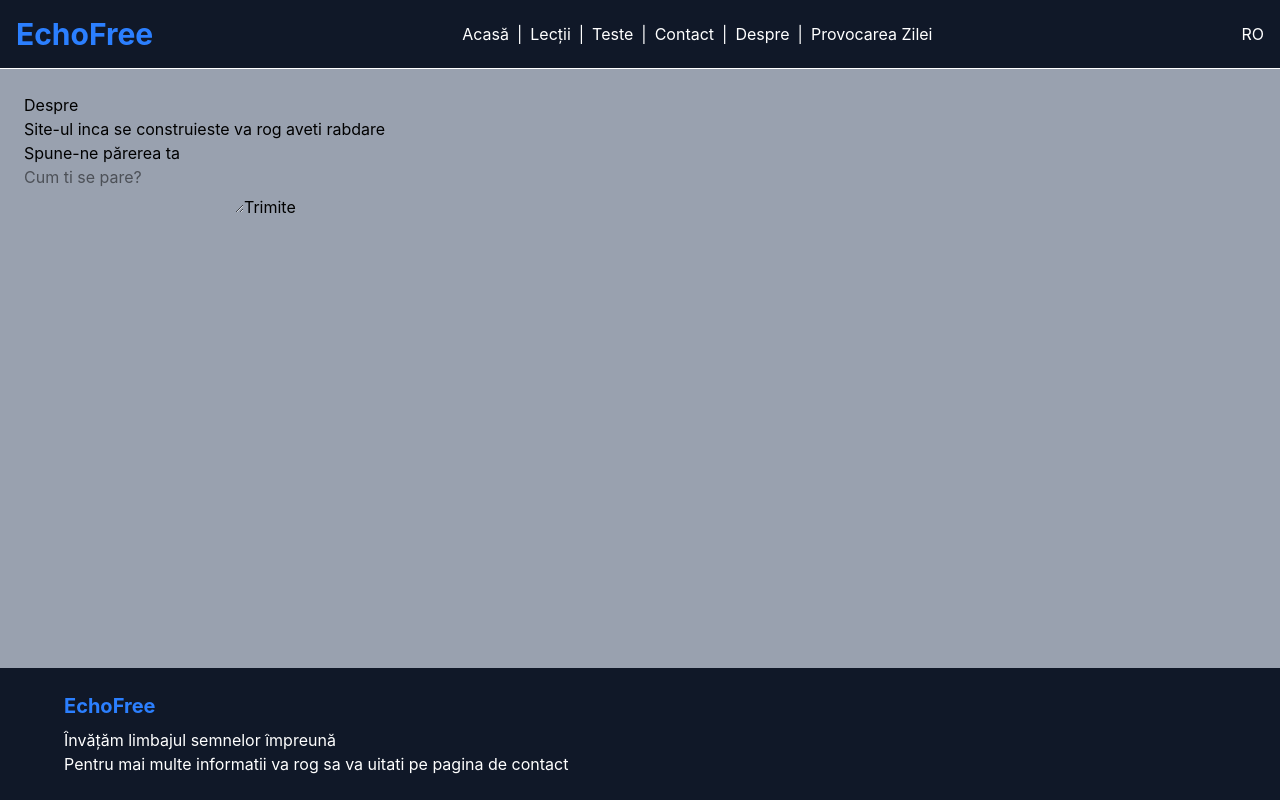
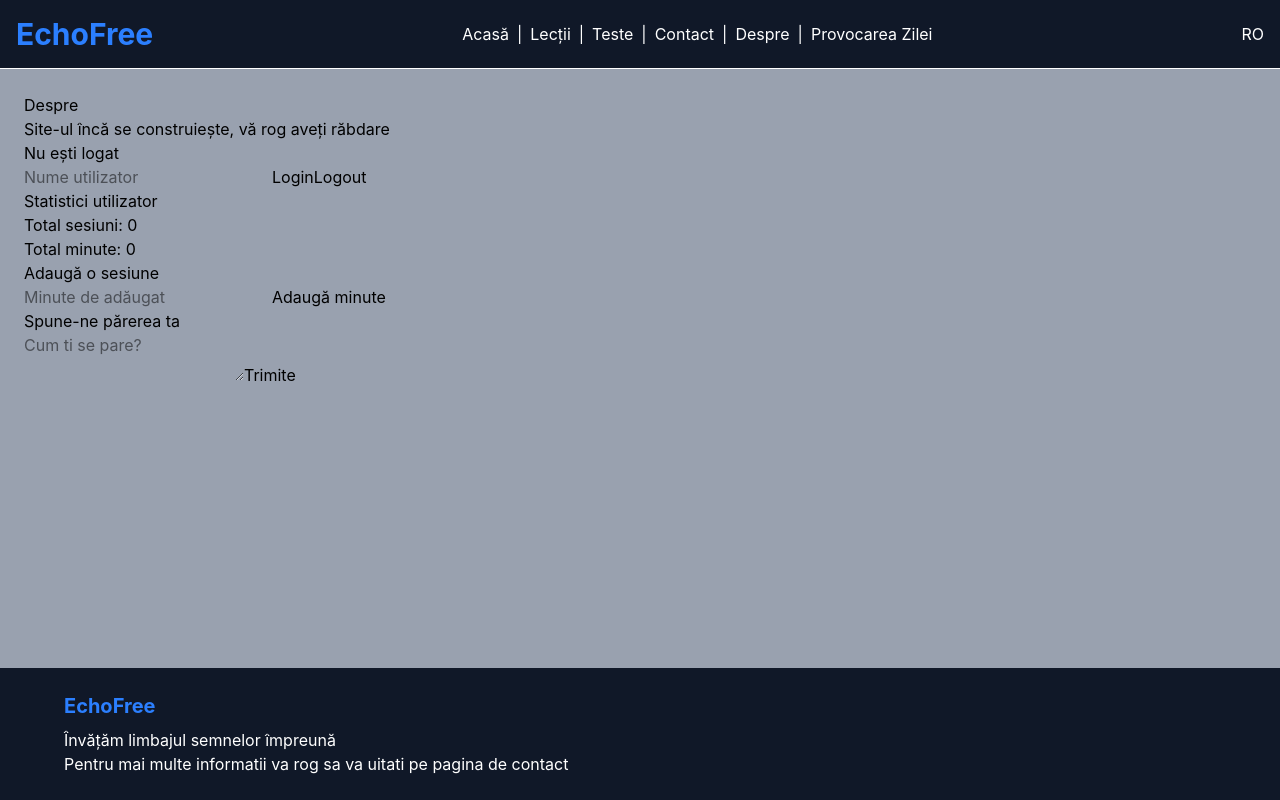
Before and after one commit to Racz-Emanuel/OneYearProject, a Vue app: page /despre in a window 1280 px wide. Built offline with nearby package versions, Linux system fonts and the light colour scheme.

Commit message:
Am adaugat 3 stores in pinia folosind getters si setters

```diff
--- a/src/components/Acheivements.vue
+++ b/src/components/Acheivements.vue
@@ -1,31 +1,27 @@
 <script setup>
-import { computed, ref } from "vue"
+import { ref } from "vue"
+import { useAchievementsStore } from "@/stores/achievements"
 import BootstrapIcon from "@/components/BootStrapIcons.vue"
 
+const store = useAchievementsStore()
 const inputValue = ref("")
-const achievements = computed(() => {
-  const total = parseInt(inputValue.value)
-  if (isNaN(total) || total <= 0) return []
-  const result = []
-  if (total >= 5) result.push({ name: "Inceaptor", icon: "award" })
-  if (total >= 10) result.push({ name: "Intermediar", icon: "star" })
-  if (total >= 20) result.push({ name: "Maestru", icon: "gem" })
-  return result
-})
 </script>
 
 <template>
   <div>
     <h3>Insigne obținute</h3>
 
-    <div>
-      <input v-model="inputValue" type="number" placeholder="Ce numar de lecti ai invatat" />
+    <input v-model="inputValue" type="number" placeholder="Ce număr de lecții ai învățat" />
+
+    <button @click="store.setLessons(Number(inputValue))">Verifică</button>
+
+    <button @click="store.reset">Reset</button>
+
+    <div v-if="store.achievements.length === 0">
+      <p>Nu ai încă insigne</p>
     </div>
 
-    <div v-if="achievements.length === 0">
-      <p>Introdu un număr pentru a vedea insignele!</p>
-    </div>
-    <div v-else v-for="a in achievements" :key="a.name">
+    <div v-else v-for="a in store.achievements" :key="a.name">
       <p>
         <BootstrapIcon :name="a.icon" />
         <strong>{{ a.name }}</strong>
--- a/src/router/index.js
+++ b/src/router/index.js
@@ -4,7 +4,7 @@ import LessonsView from "@/sites/LessonsView.vue"
 import QuizView from "@/sites/QuizView.vue"
 import ContactView from "@/sites/ContactView.vue"
 import AboutView from "@/sites/AboutView.vue"
-        import DailyChallengeView from "@/sites/DailyChallengeView.vue"
+import DailyChallengeView from "@/sites/DailyChallengeView.vue"
 import BeginnerLessons from "@/lessons/BeginnerLessons.vue"
 import IntermediateLessons from "@/lessons/IntermediateLessons.vue"
 import DifficultLessons from "@/lessons/DifficultLessons.vue"
--- a/src/sites/AboutView.vue
+++ b/src/sites/AboutView.vue
@@ -1,11 +1,40 @@
 <script setup>
-import FeedBack from '@/components/FeedBack.vue';
+import FeedBack from "@/components/FeedBack.vue"
+import { useUserStore } from "@/stores/user.js"
+import { useStatsStore } from "@/stores/stats.js"
+
+const userStore = useUserStore()
+const statsStore = useStatsStore()
 </script>
 
 <template>
   <div>
     <h2>Despre</h2>
-    <p>Site-ul inca se construieste va rog aveti rabdare</p>
-    <FeedBack/>
+    <p>Site-ul încă se construiește, vă rog aveți răbdare</p>
+
+    <p v-if="userStore.isLoggedIn">Bine ai venit, {{ userStore.userName }}!</p>
+    <p v-else>Nu ești logat</p>
+
+    <div>
+      <input v-model="loginName" placeholder="Nume utilizator" />
+      <button @click="userStore.login(loginName)">Login</button>
+      <button @click="userStore.logout">Logout</button>
+    </div>
+
+    <div>
+      <h2>Statistici utilizator</h2>
+
+      <p>Total sesiuni: {{ statsStore.totalSessions }}</p>
+      <p>Total minute: {{ statsStore.totalMinutes }}</p>
+
+      <button @click="statsStore.addSession">Adaugă o sesiune</button>
+
+      <div>
+        <input v-model="minutesToAdd" type="number" placeholder="Minute de adăugat" />
+        <button @click="statsStore.addMinutes(Number(minutesToAdd))">Adaugă minute</button>
+      </div>
+    </div>
+
+    <FeedBack />
   </div>
 </template>
--- /dev/null
+++ b/src/stores/achievements.js
@@ -0,0 +1,33 @@
+import { defineStore } from "pinia"
+import { computed, ref } from "vue"
+
+export const useAchievementsStore = defineStore("achievements", () => {
+  const totalLessons = ref(0)
+
+  const achievements = computed(() => {
+    const result = []
+
+    if (totalLessons.value >= 5) result.push({ name: "Începător", icon: "award" })
+
+    if (totalLessons.value >= 10) result.push({ name: "Intermediar", icon: "star" })
+
+    if (totalLessons.value >= 20) result.push({ name: "Maestru", icon: "gem" })
+
+    return result
+  })
+
+  const setLessons = num => {
+    totalLessons.value = num
+  }
+
+  const reset = () => {
+    totalLessons.value = 0
+  }
+
+  return {
+    totalLessons,
+    achievements,
+    setLessons,
+    reset
+  }
+})
--- /dev/null
+++ b/src/stores/stats.js
@@ -0,0 +1,15 @@
+import { defineStore } from "pinia"
+import { computed, ref } from "vue"
+
+export const useStatsStore = defineStore("stats", () => {
+  const sessions = ref(0)
+  const minutes = ref(0)
+
+  const totalSessions = computed(() => sessions.value)
+  const totalMinutes = computed(() => minutes.value)
+
+  const addSession = () => sessions.value++
+  const addMinutes = m => (minutes.value += m)
+
+  return { sessions, minutes, totalSessions, totalMinutes, addSession, addMinutes }
+})
--- /dev/null
+++ b/src/stores/user.js
@@ -0,0 +1,22 @@
+import { ref, computed } from "vue"
+import { defineStore } from "pinia"
+
+export const useUserStore = defineStore("user", () => {
+  const name = ref("")
+  const loggedIn = ref(false)
+
+  const isLoggedIn = computed(() => loggedIn.value)
+  const userName = computed(() => name.value)
+
+  const login = username => {
+    name.value = username
+    loggedIn.value = true
+  }
+
+  const logout = () => {
+    name.value = ""
+    loggedIn.value = false
+  }
+
+  return { name, loggedIn, isLoggedIn, userName, login, logout }
+})
```
